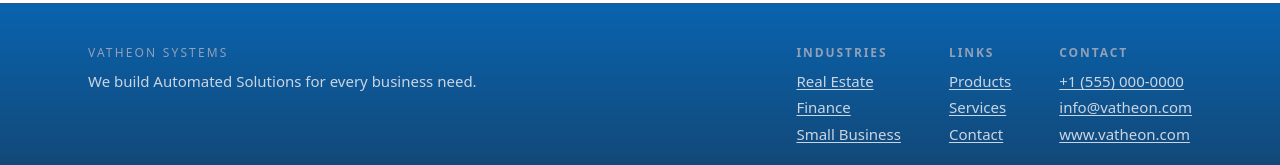
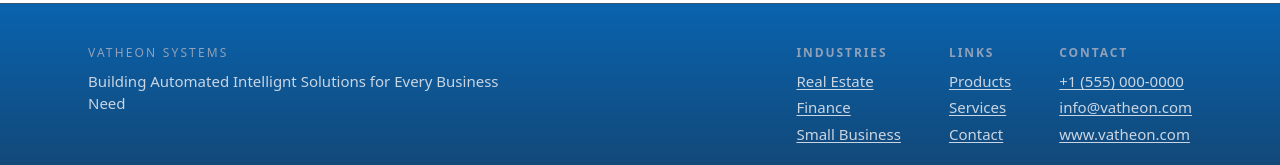
Before and after one commit to DavidMajomi/company-site, a Next.js app in the folder company/: page /contact in a window 1280 px wide. Shown: the part 1026-1191 px from the top of the page. Built offline with nearby package versions, Linux system fonts and the light colour scheme.

Commit message:
Update: Change hero message

```diff
--- a/company/app/site.ts
+++ b/company/app/site.ts
@@ -10,7 +10,7 @@ export const site = {
   nameDisplay: "VATHEON SYSTEMS",
   tagline: "",
   heroHeadline: "VATHEON SYSTEMS",
-  heroLead: "We build Automated Solutions for every business need.",
+  heroLead: "Building Automated Intellignt Solutions for Every Business Need",
   /** Default meta description (home + fallback) */
   defaultDescription:
     "Vatheon Systems builds asset management, real estate intelligence, underwriting, analytics, and risk monitoring products—and deploys engineers inside your business for automation, integrations, analytics, and advertising execution.",
```
